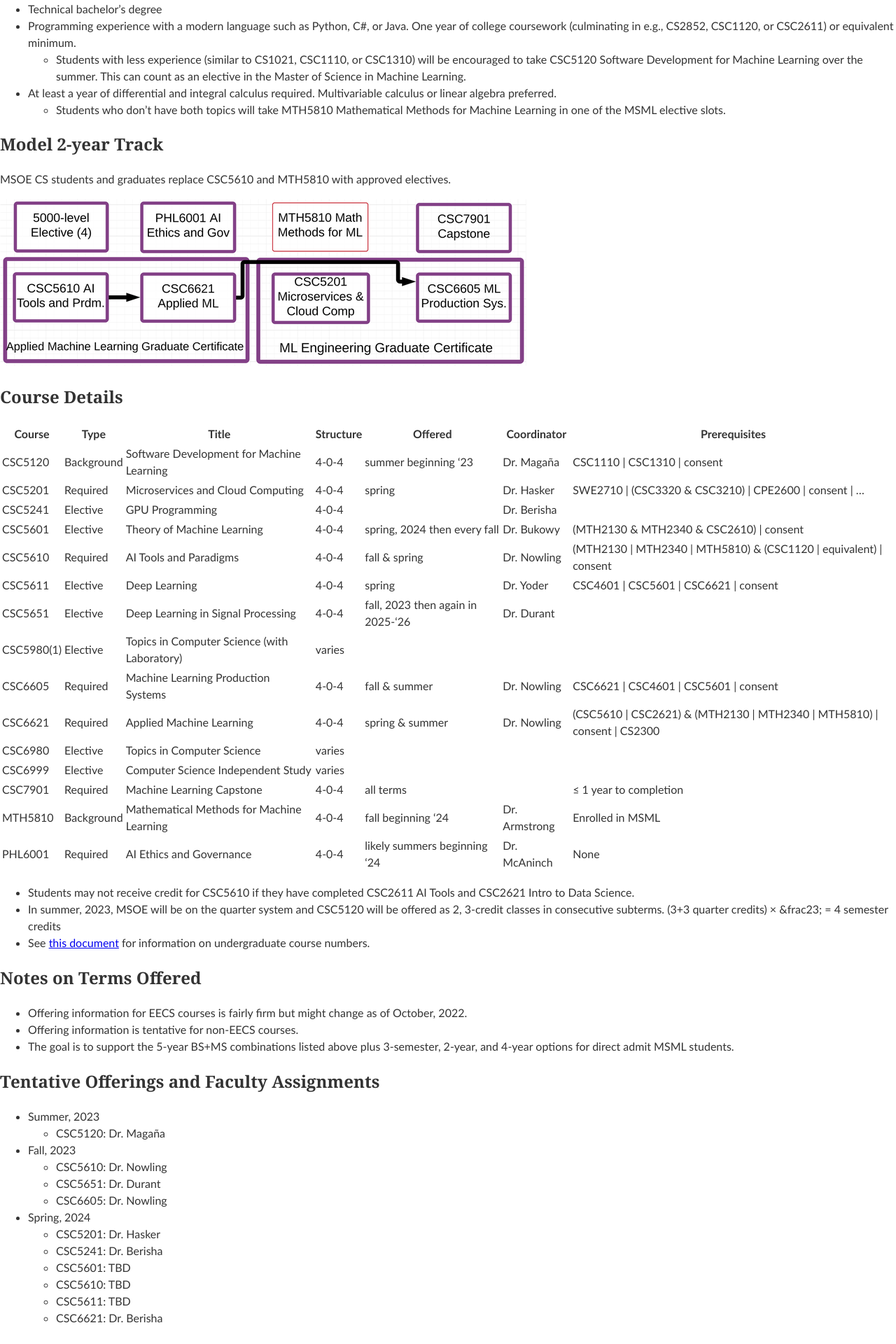
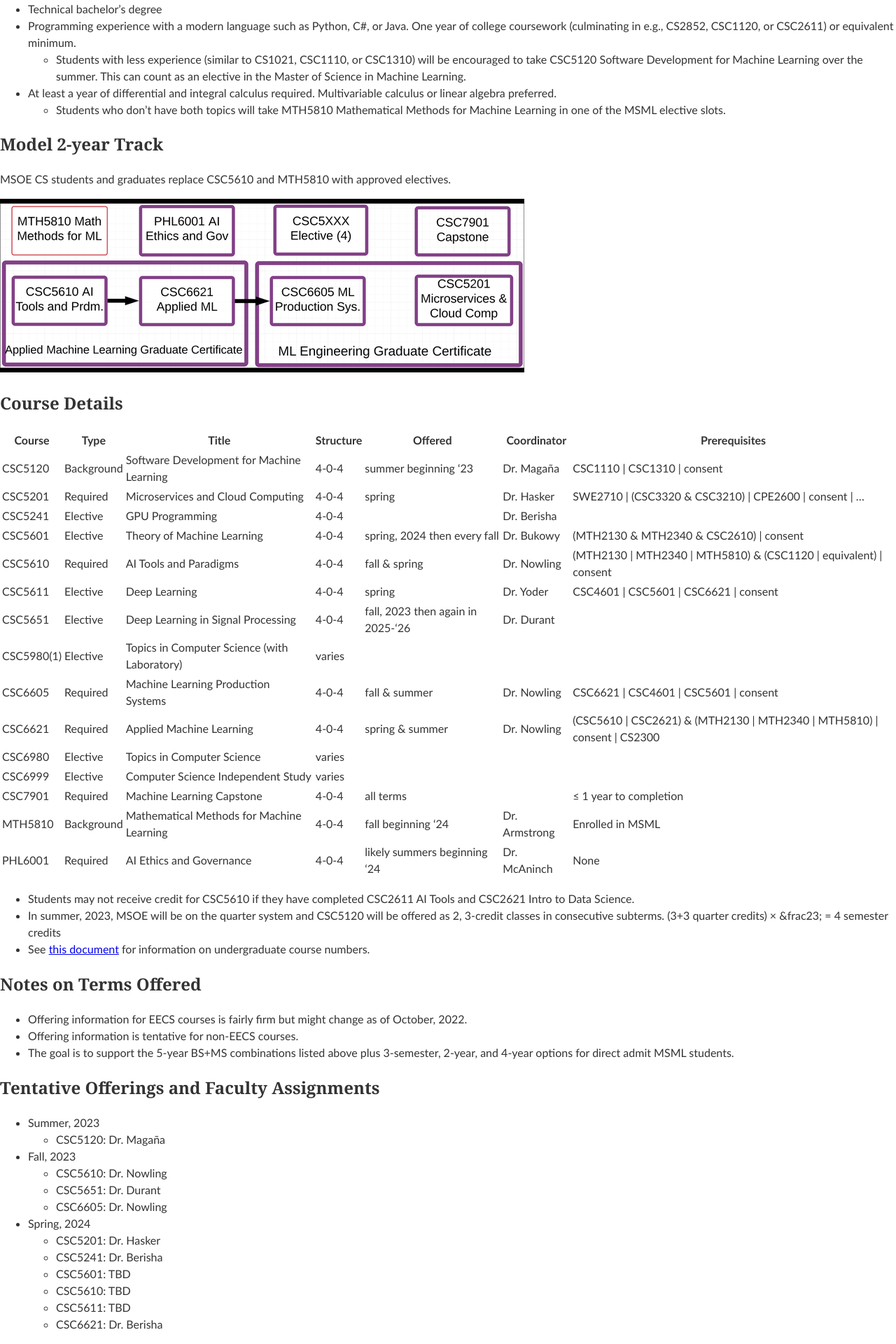
Before and after one commit to edurant/edurant.github.io, a Jekyll site: the page built from advising/msml.md, in a window 1280 px wide. Shown: the part 1433-3353 px from the top of the page at 70% size. Built offline with Jekyll 4.4.1, drawn with Linux system fonts in a browser that asks for light colours; our own code applies the rules of GitHub Pages for plain Markdown files.

Commit message:
MSML: rearrange courses to more standard order

```diff
--- a/advising/msml.md
+++ b/advising/msml.md
@@ -60,7 +60,7 @@ The MS can be taken as a 5-year dual enrollment program with many MSOE undergrad
 
 MSOE CS students and graduates replace CSC5610 and MTH5810 with approved electives.
 
-<img src="msml-2y-1x.png" width="752" height="239" border="0" srcset="msml-2y-1x.png 1x, msml-2y-2x.png 2x, msml-2y-4x.png 4x"/>
+<img src="msml-2y-1x.png" width="749" height="248" border="0" srcset="msml-2y-1x.png 1x, msml-2y-2x.png 2x, msml-2y-4x.png 4x"/>
 
 # Course Details
 
```
Also changed, not shown: advising/msml-2y-1x.png, advising/msml-2y-2x.png, advising/msml-2y-4x.png.
